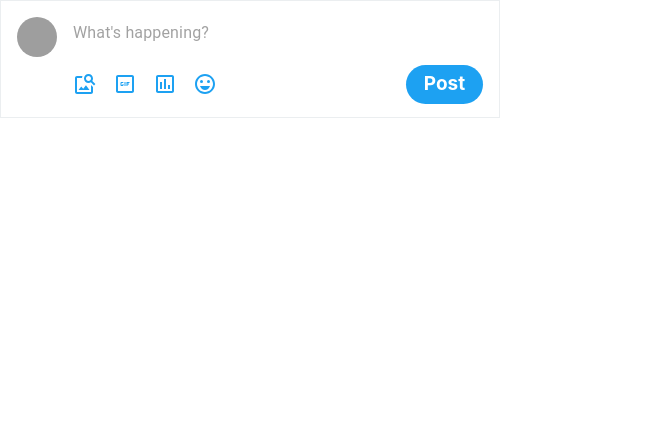
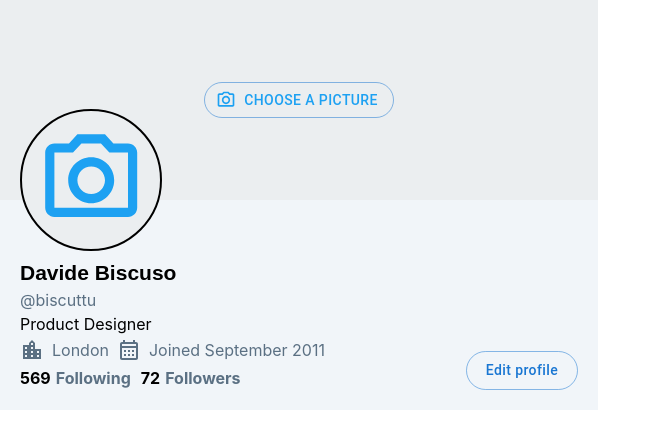
Before and after one commit to niloofarvalizadeh/twitter-clone, a React (Create React App) app: page /bookmarks in a window 1280 px wide. Shown: the top 448 px of the page, without its empty margins (0-661 px from the left). Built offline with nearby package versions, Linux system fonts and the light colour scheme; grey boxes are pictures that could not be loaded.

Commit message:
feat: add initial Profile structure with basic functionality

```diff
--- a/package.json
+++ b/package.json
@@ -11,6 +11,8 @@
     "@testing-library/jest-dom": "^5.17.0",
     "@testing-library/react": "^13.4.0",
     "@testing-library/user-event": "^13.5.0",
+    "css-loader": "^7.1.2",
+    "postcss-loader": "^8.1.1",
     "react": "^18.3.1",
     "react-dom": "^18.3.1",
     "react-icons": "^5.3.0",
--- a/src/App.js
+++ b/src/App.js
@@ -6,7 +6,7 @@ import Notification from './pages/Notification';
 import Messages from './pages/Messages';
 import Bookmarks from './pages/Bookmarks';
 import Lists from './pages/Lists';
-import Profile from './pages/Profile';
+import UserProfile from './component/Profile/UserProfile';
 import './style/main.css';
 import './App.css';
 import Sidebar from './component/Sidebar';
@@ -14,6 +14,7 @@ import Feed from './component/Feed';
 import { useState } from 'react';
 import Tweet from './component/Tweet';
 import Tweetbox from './component/Tweetbox';
+
 
 // function App() {
 
@@ -61,7 +62,7 @@ import Tweetbox from './component/Tweetbox';
 
 function App() {
 
-  const [currentComponent, setCurrentComponent] = useState('Tweetbox');
+  const [currentComponent, setCurrentComponent] = useState('UserProfile');
   return (
     <div>
       {currentComponent === 'Feed' && <Feed />}
@@ -72,8 +73,10 @@ function App() {
       {currentComponent === 'Messages' && <Messages />}
       {currentComponent === 'Bookmarks' && <Bookmarks />}
       {currentComponent === 'Lists' && <Lists />}
-      {currentComponent === 'Profile' && <Profile />}
+      {/* {currentComponent === 'Profile' && <Profile />} */}
       {currentComponent === 'Tweetbox' && <Tweetbox />}
+      {currentComponent === 'UserProfile' && <UserProfile />}
+
 
 
 
--- /dev/null
+++ b/src/component/Profile/UserProfile.js
@@ -0,0 +1,162 @@
+import React, { useState, useRef } from "react";
+import { Button, colors } from '@mui/material';
+import { CameraAltOutlined } from "@mui/icons-material";
+import { LocationCityOutlined } from "@mui/icons-material";
+import { CalendarMonthOutlined } from "@mui/icons-material";
+
+const ProfileHeader = () => {
+    const [backgroundImage, setBackgroundImage] = useState(null);
+    const fileInputRef = useRef(null);
+    const profileInputRef = useRef(null);
+
+    const [profileImage, setProfileImage] = useState(null);
+
+    // Upload header
+    const handleImage = (e) => {
+        const file = e.target.files[0];
+        if (file) {
+            const reader = new FileReader();
+            reader.onload = (event) => {
+                setBackgroundImage(event.target.result);
+            };
+            reader.readAsDataURL(file);
+        }
+    };
+
+    const handleDivClick = () => {
+        fileInputRef.current.click();
+    };
+
+    // Upload profile
+    const handleProfileImageClick = () => {
+        profileInputRef.current.click();
+    };
+
+    const handleProfileImage = (e) => {
+        const file = e.target.files[0];
+        if (file) {
+            const reader = new FileReader();
+            reader.onload = (event) => {
+                setProfileImage(event.target.result);
+            };
+            reader.readAsDataURL(file);
+        }
+    };
+
+    return (
+        <div className="relative h-[410px] w-[598px]">
+            <div onClick={handleDivClick} className="h-[200px] w-full bg-Dark7 flex justify-center items-center">
+                {backgroundImage ? (
+                    <img
+                        src={backgroundImage}
+                        alt="Background"
+                        className="h-full w-full object-cover"
+                    />
+                ) : (
+                    <Button variant="outlined" startIcon={<CameraAltOutlined />} sx={{ borderRadius: '20px', color: '#1DA1F2' }}>
+                        Choose a picture
+                    </Button>
+                )}
+            </div>
+
+            {/* input header */}
+
+            <input
+                type="file"
+                ref={fileInputRef}
+                style={{ display: "none" }}
+                accept="image/*"
+                onChange={handleImage}
+            />
+
+            {/* userpro div */}
+
+            <div className="userPro" onClick={handleProfileImageClick} style={{
+                position: "absolute",
+                background: "#EBEEF0",
+                top: "180px",
+                left: "20px",
+                borderRadius: "50%",
+                overflow: "hidden",
+                width: "142px",
+                height: "142px",
+                border: "2px solid black",
+                zIndex: 2,
+                cursor: "pointer",
+                transform: "translateY(-50%)",
+                display: "flex",
+                justifyContent: "center",
+                alignItems: "center",
+
+            }}>
+                {profileImage ? (
+                    <img
+                        src={profileImage}
+                        alt="Profile"
+                        className="h-full w-full object-cover"
+                    />
+                ) : (
+                    <CameraAltOutlined style={{ height: '80%', width: '80%', color: '#1DA1F2' }} />
+                )}
+            </div>
+
+            {/* input profile */}
+
+            <input
+                type="file"
+                ref={profileInputRef}
+                style={{ display: "none" }}
+                accept="image/*"
+                onChange={handleProfileImage}
+            />
+
+            <div className="h-[210px] w-full bg-slate-100 relative">
+                <div className="profile-info" style={{
+                    position: "absolute",
+                    bottom: "0",
+                    left: "0",
+                    padding: "20px",
+                    zIndex: 1
+                }}>
+                    <p className="text-[21px] font-bold font-sans ">Davide Biscuso</p>
+                    <p className="text-[16px] text-Dark5">@biscuttu</p>
+                    <p className="text-[16px]">Product Designer</p>
+
+                    <div className="text-Dark5 text-[16px] flex h-[20px] justify-center items-center pt-2 gap-2">
+                        <LocationCityOutlined></LocationCityOutlined>
+                        London
+                        <CalendarMonthOutlined ></CalendarMonthOutlined>
+                        Joined September 2011
+                    </div>
+
+                    <div className="followers" style={{ marginTop: '10px' }}>
+                        <a href="/following" style={{ textDecoration: 'none', color: 'inherit' }}>
+                            <span style={{ fontWeight: "bold", marginRight: "5px" }}>569</span>
+                            <span style={{ fontWeight: "bold", color: '#5B7083' }}>Following</span>
+                        </a>
+
+                        <a href="/followers" style={{ marginLeft: "10px", textDecoration: 'none', color: 'inherit' }}>
+                            <span style={{ fontWeight: "bold", marginRight: "5px" }}>72</span>
+                            <span style={{ fontWeight: "bold", color: '#5B7083' }}>Followers</span>
+                        </a>
+                    </div>
+                </div>
+
+                <Button variant="outlined" sx={{
+                    width: '112px',
+                    height: '39px',
+                    borderRadius: '20px',
+                    textTransform: 'none',
+                    position: 'absolute',
+                    bottom: '20px',
+                    right: '20px',
+                    fontsize: '15px',
+                }}>
+                    Edit profile
+                </Button>
+            </div>
+        </div>
+    );
+};
+
+export default ProfileHeader;
--- a/src/pages/Profile.js
+++ /dev/null
@@ -1,8 +0,0 @@
-import React, {Component } from 'react';
-
-function Profile() {
-    return(
-    <p className='text-4xl'>this is profile!</p>
-    );
-}
-export default Profile;
--- a/src/style/main.css
+++ b/src/style/main.css
@@ -71,3 +71,13 @@
 .post-btn:focus {
     outline: none
 }
+
+/* .profile-info{
+margin-top: 80px;
+padding: 20px;
+} */
+
+.profile-stats{
+    display: flex;
+    justify-content: space-between;
+}
```
Also changed, not shown: src/component/Profile/Profile.js (added), src/index.css (line endings or trailing spaces), 2 other files (tests, documents, lock files or other folders).
